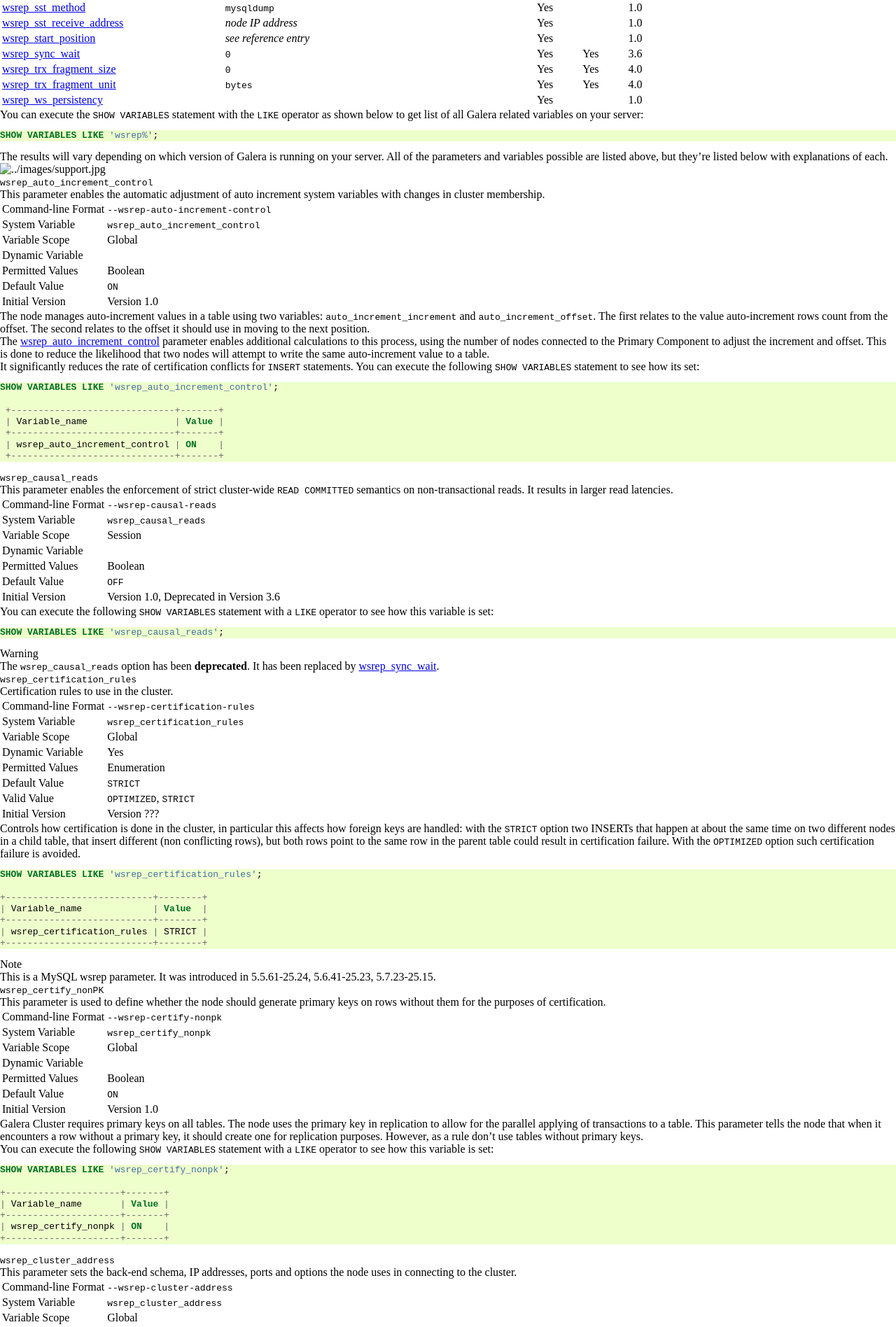
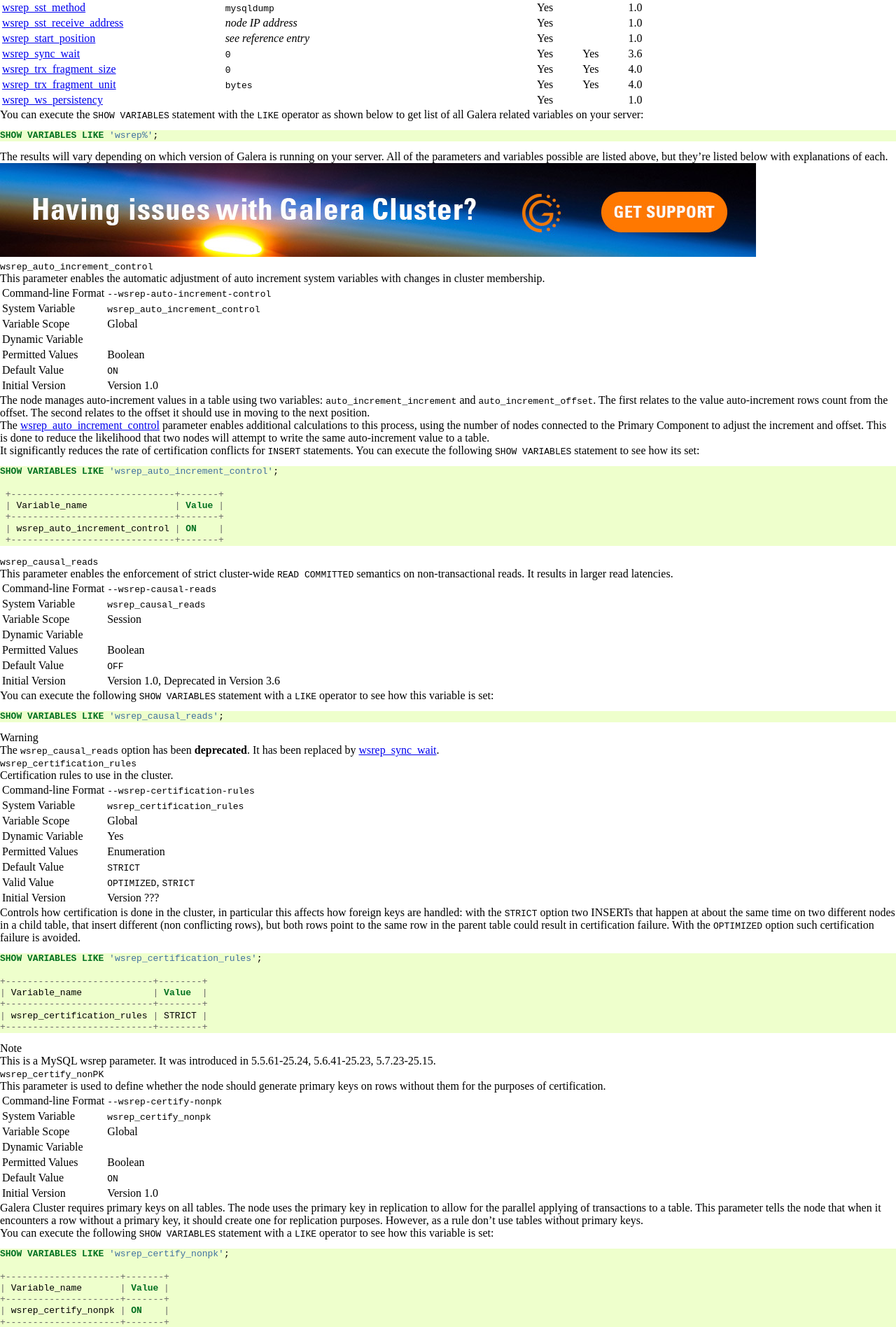
Before and after one commit to codership/documentation, a Sphinx documentation site: the page built from galeracluster/source/documentation/mysql-wsrep-options.rst, in a window 1280 px wide. Shown: the part 1314-3210 px from the top of the page at 70% size. Built offline with Sphinx 7.4.7, drawn with Linux system fonts in a browser that asks for light colours; comment, search, counter and statistics services are not loaded.

Commit message:
Another test for clickable banner

```diff
--- a/galeracluster/source/documentation/mysql-wsrep-options.rst
+++ b/galeracluster/source/documentation/mysql-wsrep-options.rst
@@ -122,7 +122,7 @@ You can execute the ``SHOW VARIABLES`` statement with the ``LIKE`` operator as s
 The results will vary depending on which version of Galera is running on your server. All of the parameters and variables possible are listed above, but they're listed below with explanations of each.
 
 
-.. image:: ../../images/support.jpg
+.. image:: ../images/support.jpg
 
 
 .. _`wsrep_auto_increment_control`:
```
